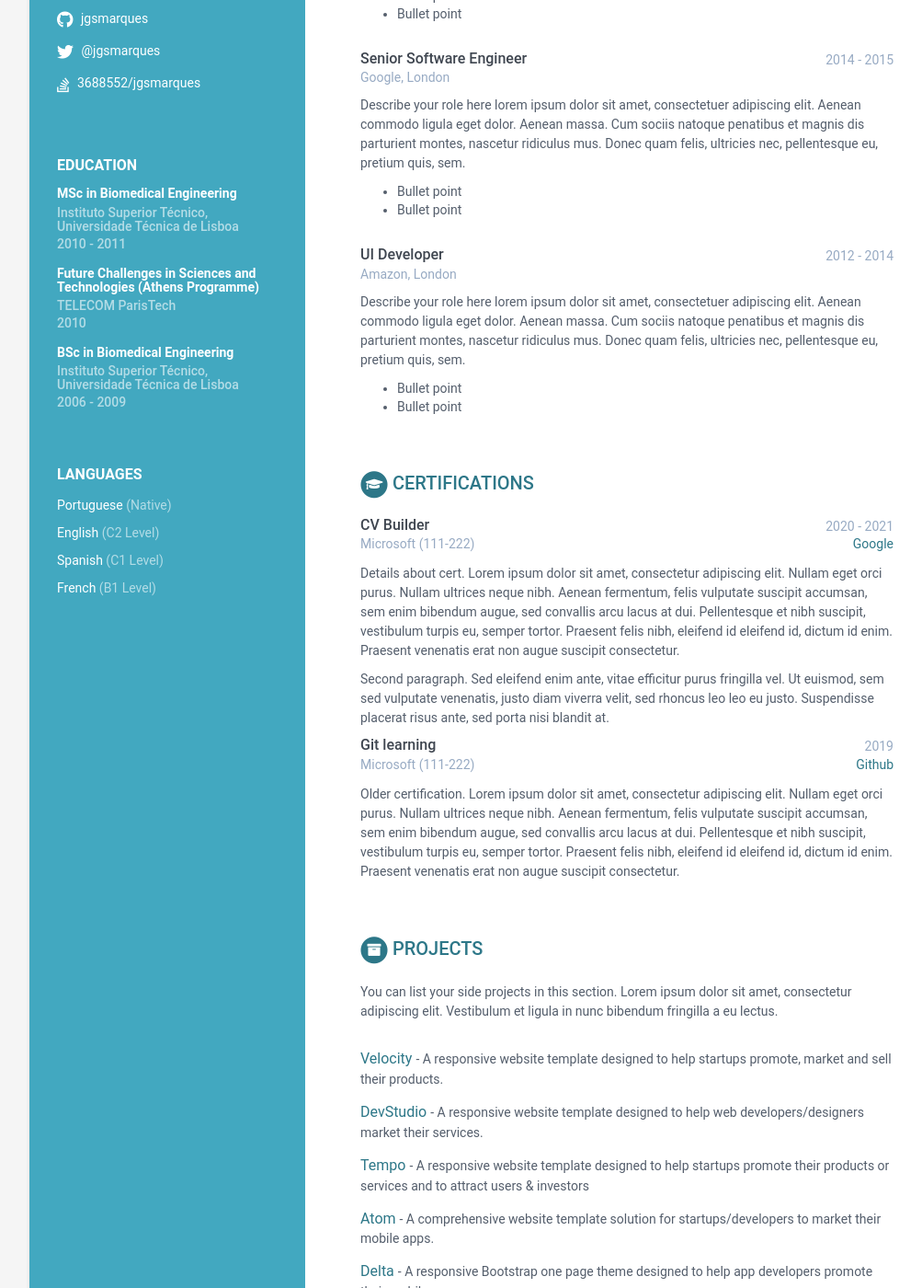
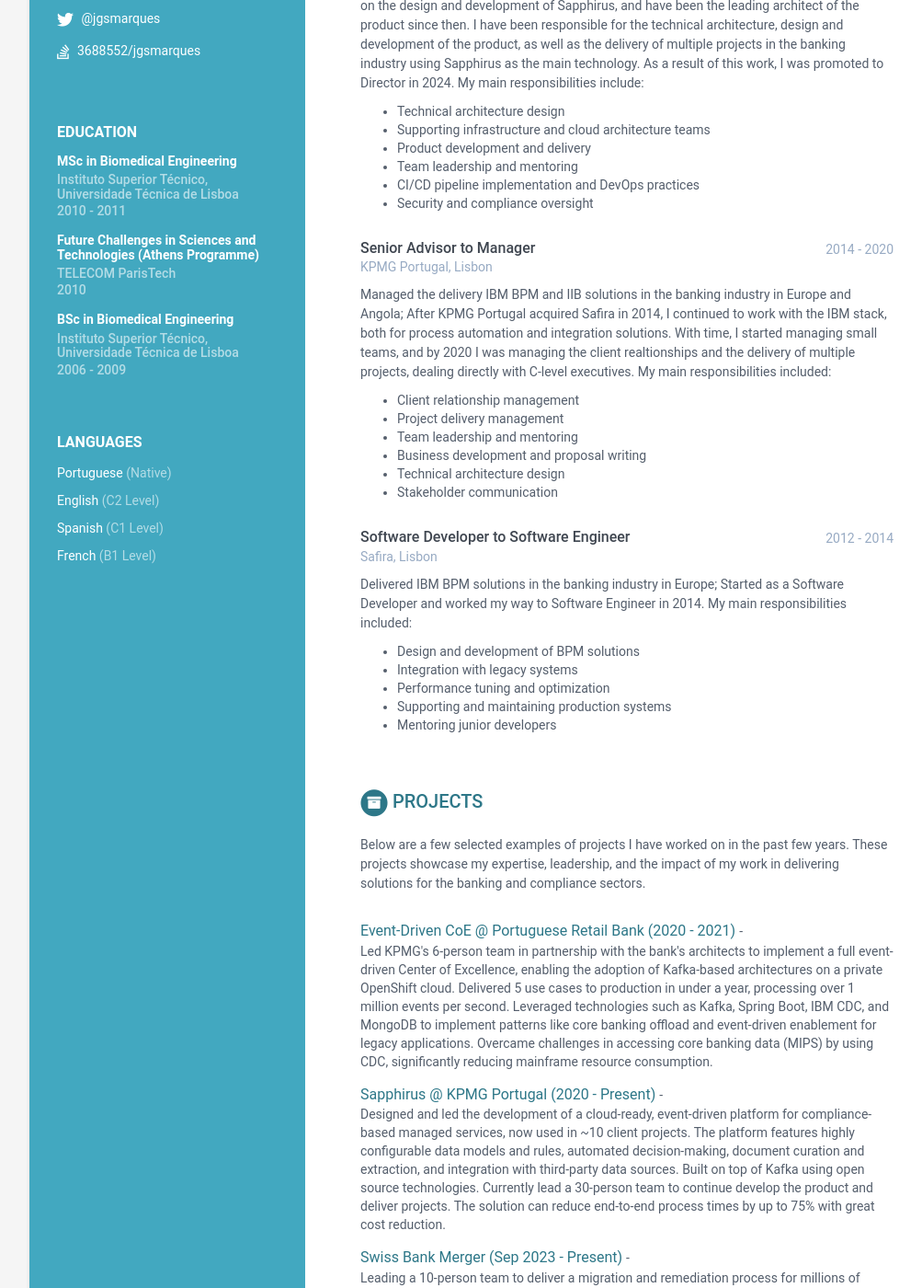
Before and after one commit to jgsmarques/jgsmarques.github.io, a Jekyll site: the page built from index.html, in a window 1280 px wide and 1400 px high, scrolled down 535 px. Shown: the whole window at 92% size, without its empty margins (108-1111 px from the left). Built offline with Jekyll 4.4.1, drawn with Linux system fonts in a browser that asks for light colours; some of the changed text lies outside the part shown.

Commit message:
feat(data.yml): update career profile and experience sections to reflect current role and responsibilities for better clarity and relevance chore(data.yml): comment out telegram entry in sidebar to remove outdated information chore(head.html): update meta tags and favicon links for improved compatibility and visual identity chore(projects.html): clean up project section formatting for better readability chore(images): remove unused image files to declutter the assets directory feat(favicon): add new favicon images for better branding across different platforms

```diff
--- a/_data/data.yml
+++ b/_data/data.yml
@@ -21,7 +21,7 @@ sidebar:
   linkedin: jgsmarques
   # xing: alandoe
   github: jgsmarques
-  telegram: jgmarques
+  # telegram: jgmarques
   # gitlab:
   # bitbucket:
   twitter: '@jgsmarques'
@@ -57,10 +57,13 @@ sidebar:
 career-profile:
   title: Career Profile
   summary: |
-    I have been working in IT since I completed my MSc in 2011. I started
-    as a Software Developer at Safira and I am now a Software Architect
-    at KPMG Portugal, where I focus mostly on event driven
-    microservices architectures.
+    Pragmatic, hands-on solutions architect with 12 years of experience.
+    I specialise in building event-driven platforms for the banking industry,
+    with a strong focus on compliance and regulatory solutions.
+    As Director at KPMG Portugal, I lead a 20-person product and delivery team developing
+    and delivering products that help banks meet demanding regulatory requirements from financial
+    authorities. My work bridges technology and compliance, ensuring robust, scalable solutions
+    in highly-regulated environments.
 
 education:
   title: Education
@@ -79,169 +82,116 @@ education:
 experiences:
   title: Experience
   info:
-    - role: Lead Developer
-      time: 2015 - Present
-      company: Startup Hubs, San Francisco
+    - role: Solutions Architect (Senior Manager / Director)
+      time: 2020 - 2024
+      company: KPMG Portugal, Lisbon
       details: |
-        Describe your role here lorem ipsum dolor sit amet, consectetuer
-        adipiscing elit. Aenean commodo ligula eget dolor. Aenean massa.
-        Cum sociis natoque penatibus et magnis dis parturient montes,
-        nascetur ridiculus mus. Donec quam felis, ultricies nec,
-        pellentesque eu, pretium quis, sem. Nulla consequat massa quis
-        enim. Donec pede justo. Sed ut perspiciatis unde omnis iste natus
-        error sit voluptatem accusantium doloremque laudantium, totam rem
-        aperiam, eaque ipsa quae ab illo inventore veritatis et quasi
-        architecto beatae vitae dicta sunt explicabo.
-          - Bullet point
-          - Bullet point
-    - role: Senior Software Engineer
-      time: 2014 - 2015
-      company: Google, London
+        In 2020, I shifted my focus from IBM solutions to a more challenging role as an Architect in an
+        emerging area related with event-driven architectures. I worked for a few months in the design of
+        Sapphirus, a new product in KPMG Portugal, and by the end of 2020 I was leading a team in a
+        leading bank in Portugal to implement a CoE (Centre of Excellence) for event-driven architectures,
+        using Kafka as the main technology. By the end of 2021, I started to focus only on the design and
+        development of Sapphirus, and have been the leading architect of the product since then. I have
+        been responsible for the technical architecture, design and development of the product, as well as
+        the delivery of multiple projects in the banking industry using Sapphirus as the main technology.
+        As a result of this work, I was promoted to Director in 2024.
+        My main responsibilities include:
+          - Technical architecture design
+          - Supporting infrastructure and cloud architecture teams
+          - Product development and delivery
+          - Team leadership and mentoring
+          - CI/CD pipeline implementation and DevOps practices
+          - Security and compliance oversight
+
+    - role: Senior Advisor to Manager
+      time: 2014 - 2020
+      company: KPMG Portugal, Lisbon
       details: |
-        Describe your role here lorem ipsum dolor sit amet, consectetuer
-        adipiscing elit. Aenean commodo ligula eget dolor. Aenean massa.
-        Cum sociis natoque penatibus et magnis dis parturient montes,
-        nascetur ridiculus mus. Donec quam felis, ultricies nec,
-        pellentesque eu, pretium quis, sem.
-          - Bullet point
-          - Bullet point
-    - role: UI Developer
+        Managed the delivery IBM BPM and IIB solutions in the banking industry in Europe and Angola;
+        After KPMG Portugal acquired Safira in 2014, I continued to work with the IBM stack, both
+        for process automation and integration solutions. With time, I started managing small teams, and by
+        2020 I was managing the client realtionships and the delivery of multiple projects, dealing directly
+        with C-level executives.
+        My main responsibilities included:
+          - Client relationship management
+          - Project delivery management
+          - Team leadership and mentoring
+          - Business development and proposal writing
+          - Technical architecture design
+          - Stakeholder communication
+    - role: Software Developer to Software Engineer
       time: 2012 - 2014
-      company: Amazon, London
+      company: Safira, Lisbon
       details: |
-        Describe your role here lorem ipsum dolor sit amet, consectetuer
-        adipiscing elit. Aenean commodo ligula eget dolor. Aenean massa.
-        Cum sociis natoque penatibus et magnis dis parturient montes,
-        nascetur ridiculus mus. Donec quam felis, ultricies nec,
-        pellentesque eu, pretium quis, sem.
-          - Bullet point
-          - Bullet point
+        Delivered IBM BPM solutions in the banking industry in Europe;
+        Started as a Software Developer and worked my way to Software Engineer in 2014.
+        My main responsibilities included:
+          - Design and development of BPM solutions
+          - Integration with legacy systems
+          - Performance tuning and optimization
+          - Supporting and maintaining production systems
+          - Mentoring junior developers
 
-certifications:
-      title: Certifications
-      list:
-        - name: CV Builder
-          start: 2020
-          end: 2021
-          organization: Microsoft
-          credentialid: 111-222
-          credentialurl: www.google.com
-          credentialname: Google
-          details: |
-            Details about cert. Lorem ipsum dolor sit amet, consectetur
-            adipiscing elit.
-            Nullam eget orci purus. Nullam ultrices neque nibh.
-            Aenean fermentum, felis vulputate suscipit accumsan,
-            sem enim bibendum augue, sed convallis arcu lacus at dui.
-            Pellentesque et nibh suscipit, vestibulum turpis eu, semper tortor.
-            Praesent felis nibh, eleifend id eleifend id, dictum id enim.
-            Praesent venenatis erat non augue suscipit consectetur.
-
-            Second paragraph. Sed eleifend enim ante, vitae efficitur purus
-            fringilla vel. Ut euismod, sem sed vulputate venenatis,
-            justo diam viverra velit, sed rhoncus leo leo eu justo.
-            Suspendisse placerat risus ante, sed porta nisi blandit at.
-        - name: Git learning
-          start: 2019
-          end:
-          organization: Microsoft
-          credentialid: 111-222
-          credentialurl: www.github.com
-          credentialname: Github
-          details: |
-            Older certification. Lorem ipsum dolor sit amet, consectetur
-            adipiscing elit.
-            Nullam eget orci purus. Nullam ultrices neque nibh.
-            Aenean fermentum, felis vulputate suscipit accumsan,
-            sem enim bibendum augue, sed convallis arcu lacus at dui.
-            Pellentesque et nibh suscipit, vestibulum turpis eu, semper tortor.
-            Praesent felis nibh, eleifend id eleifend id, dictum id enim.
-            Praesent venenatis erat non augue suscipit consectetur.
 
 projects:
   title: Projects
   intro: >
-    You can list your side projects in this
-    section. Lorem ipsum dolor sit amet, consectetur adipiscing elit.
-    Vestibulum et ligula in nunc bibendum fringilla a eu lectus.
+    Below are a few selected examples of projects I have worked on in the past few years.
+    These projects showcase my expertise, leadership, and the impact of my work in delivering
+    solutions for the banking and compliance sectors.
+
   assignments:
-    - title: Velocity
-      link: "#hook"
-      tagline: "A responsive website template designed to help startups promote, market and sell their products."
+    - title: Event-Driven CoE @ Portuguese Retail Bank (2020 - 2021)
+      tagline: |
+        Led KPMG's 6-person team in partnership with the bank's architects to implement a full
+        event-driven Center of Excellence, enabling the adoption of Kafka-based architectures
+        on a private OpenShift cloud. Delivered 5 use cases to production in under a year,
+        processing over 1 million events per second. Leveraged technologies such as Kafka,
+        Spring Boot, IBM CDC, and MongoDB to implement patterns like core banking offload and
+        event-driven enablement for legacy applications. Overcame challenges in accessing core
+        banking data (MIPS) by using CDC, significantly reducing mainframe resource consumption.
 
-    - title: DevStudio
-      link: "#"
-      tagline: "A responsive website template designed to help web developers/designers market their services."
+    - title: Sapphirus @ KPMG Portugal (2020 - Present)
+      tagline: |
+        Designed and led the development of a cloud-ready, event-driven platform for compliance-based
+        managed services, now used in ~10 client projects. The platform features highly configurable
+        data models and rules, automated decision-making, document curation and extraction, and
+        integration with third-party data sources. Built on top of Kafka using open source technologies.
+        Currently lead a 30-person team to continue develop the product and deliver projects.
+        The solution can reduce end-to-end process times by up to 75% with great cost reduction.
 
-    - title: Tempo
-      link: "#"
-      tagline: "A responsive website template designed to help startups promote their products or services and to attract users &amp; investors"
+    - title: Swiss Bank Merger (Sep 2023 - Present)
+      tagline: |
+        Leading a 10-person team to deliver a migration and remediation process for millions of
+        clients as part of the merger of two major Swiss banks. Built on top of Sapphirus, the
+        solution manages complex customer remediation workflows and generates highly
+        customized customer communications under strict regulatory requirements and tight timelines.
+        The approach enabled rapid time-to-market and adaptability to the client's global operations,
+        contributing to the project's ongoing success.
 
-    - title: Atom
-      link: "#"
-      tagline: "A comprehensive website template solution for startups/developers to market their mobile apps."
-
-    - title: Delta
-      link: "#"
-      tagline: "A responsive Bootstrap one page theme designed to help app developers promote their mobile apps"
-
-#oss:
-#  title: OSS Contributions
-#  intro: >
-#    You can list your open source software contributions in this
-#    section. Lorem ipsum dolor sit amet, consectetur adipiscing elit.
-#    Vestibulum et ligula in nunc bibendum fringilla a eu lectus.
-#  contributions:
-#    - title: Tempo
-#      link: "#"
-#      tagline: "A responsive website template designed to help startups promote their products or services and to attract users &amp; investors"
+#skills:
+#    title: Skills &amp; Proficiency
 #
-#    - title: Atom
-#      link: "#"
-#      tagline: "A comprehensive website template solution for startups/developers to market their mobile apps."
+#    toolset:
+#      - name: Python & Django
+#        level: 98%
 #
-#    - title: Delta
-#      link: "#"
-#      tagline: "A responsive Bootstrap one page theme designed to help app developers promote their mobile apps"
-
-publications:
-  title: Publications
-  #intro: |
-  #  You can list your publications in this section. Lorem ipsum dolor sit
-  #  amet, consectetur adipiscing elit. Vestibulum et ligula in nunc
-  #  bibendum fringilla a eu lectus.
-  papers:
-    - title: Simulação dinâmica da infecção por VIH-1, com incorporação de fármacos, adesão, e resistência à terapêutica
-      #link: "#"
-      authors: João Marques, Susana Vinga, João Miranda Lemos, Emília Valadas, Ana Filipa Sutre
-      conference: 12th National Meeting on Infectology Update, Porto, Portugal, 2011
-
-    - title: "Local Identifiability of a HIV-1 Infection Model using a Sensitivity Approach"
-      #link: "#"
-      authors: João Marques, Susana Vinga, João Miranda Lemos
-      conference: Eighth International Workshop on Computational Systems Biology, WCSB 2011, Zurich, Switzerland
-
-skills:
-    title: Skills &amp; Proficiency
-
-    toolset:
-      - name: Python & Django
-        level: 98%
-
-      - name: Javascript & jQuery
-        level: 98%
-
-      - name: Angular
-        level: 98%
-
-      - name: HTML5 & CSS
-        level: 95%
-
-      - name: Ruby on Rails
-        level: 85%
-
-      - name: Sketch & Photoshop
-        level: 60%
+#      - name: Javascript & jQuery
+#        level: 98%
+#
+#      - name: Angular
+#        level: 98%
+#
+#      - name: HTML5 & CSS
+#        level: 95%
+#
+#      - name: Ruby on Rails
+#        level: 85%
+#
+#      - name: Sketch & Photoshop
+#        level: 60%
 
 #footer: >
 #    Designed with <i class="fas fa-heart"></i> by <a href="http://themes.3rdwavemedia.com" target="_blank" rel="nofollow">Xiaoying Riley</a>
+#footer: >
+#    Designed with <i class="fas fa-heart"></i> by <a href="http://themes.3rdwavemedia.com" target="_blank" rel="nofollow">Xiaoying Riley</a>
--- a/_includes/head.html
+++ b/_includes/head.html
@@ -2,29 +2,42 @@
   <title>{{ site.title }}</title>
 
   <!-- Meta -->
-  <meta charset="utf-8">
+  <meta charset="utf-8" />
   {% if site.chrome_mobile_color %}
-  <meta name="theme-color" content="{{ site.chrome_mobile_color }}">
+  <meta name="theme-color" content="{{ site.chrome_mobile_color }}" />
   {% endif%}
-  <meta http-equiv="X-UA-Compatible" content="IE=edge">
-  <meta name="viewport" content="width=device-width, initial-scale=1.0">
+  <meta http-equiv="X-UA-Compatible" content="IE=edge" />
+  <meta name="viewport" content="width=device-width, initial-scale=1.0" />
   <meta name="description" content="{{ site.description |default: "A beautiful
   Jekyll theme for creating resume" }}">
 
   <!-- Favicon -->
-  <link rel="shortcut icon" href="favicon.ico">
+  <link rel="icon" type="image/png" sizes="32x32" href="favicon-32.png" />
+  <link rel="icon" type="image/png" sizes="16x16" href="favicon-16.png" />
+  <link rel="apple-touch-icon" sizes="180x180" href="favicon-180.png" />
+  <link rel="shortcut icon" href="favicon.ico" />
 
   <!-- Global CSS -->
-  <link rel="stylesheet" href="{{ site.baseurl }}/assets/plugins/bootstrap/css/bootstrap.min.css">
+  <link
+    rel="stylesheet"
+    href="{{ site.baseurl }}/assets/plugins/bootstrap/css/bootstrap.min.css"
+  />
 
   <!-- Plugins CSS -->
-  <link rel="stylesheet" href="{{ site.baseurl }}/assets/plugins/font-awesome/css/all.css">
+  <link
+    rel="stylesheet"
+    href="{{ site.baseurl }}/assets/plugins/font-awesome/css/all.css"
+  />
 
   <!-- Theme CSS -->
-  <link id="theme-style" rel="stylesheet" href="{{ site.baseurl }}/assets/css/main.css">
+  <link
+    id="theme-style"
+    rel="stylesheet"
+    href="{{ site.baseurl }}/assets/css/main.css"
+  />
   <!-- HTML5 shim and Respond.js for IE8 support of HTML5 elements and media queries -->
   <!--[if lt IE 9]>
-      <script src="https://oss.maxcdn.com/html5shiv/3.7.2/html5shiv.min.js"></script>
-      <script src="https://oss.maxcdn.com/respond/1.4.2/respond.min.js"></script>
-    <![endif]-->
+    <script src="https://oss.maxcdn.com/html5shiv/3.7.2/html5shiv.min.js"></script>
+    <script src="https://oss.maxcdn.com/respond/1.4.2/respond.min.js"></script>
+  <![endif]-->
 </head>
--- a/_includes/projects.html
+++ b/_includes/projects.html
@@ -1,7 +1,5 @@
-{% assign projects = site.data.data.projects %}
-{% if projects %}
+{% assign projects = site.data.data.projects %} {% if projects %}
 <section class="section projects-section">
-
   <h2 class="section-title">
     <span class="fa-stack fa-xs">
       <i class="fas fa-circle fa-stack-2x"></i>
@@ -13,26 +11,22 @@
   {% if projects.intro %}
   <div class="intro">
     <p>{{ projects.intro }}</p>
-  </div><!--//intro-->
-  {% endif %}
-
-  {% for project in projects.assignments %}
+  </div>
+  <!--//intro-->
+  {% endif %} {% for project in projects.assignments %}
   <div class="item">
-
     <span class="project-title">
       {% if project.link %}
       <a href="{{ project.link }}" target="_blank">{{ project.title }}</a>
-        {% else %}
-        {{ project.title }}
-        {% endif %}
+      {% else %} {{ project.title }} {% endif %}
     </span>
 
-      {% if project.tagline %}
-      - <span class="project-tagline">{{ project.tagline }}</span>
+    {% if project.tagline %} -
+    <div class="project-tagline">{{ project.tagline }}</div>
     {% endif %}
-
-    </div><!--//item-->
+  </div>
+  <!--//item-->
   {% endfor %}
-
-</section><!--//section-->
+</section>
+<!--//section-->
 {% endif %}
```
Also changed, not shown: assets/images/berry.jpg (deleted), assets/images/blue.jpg (deleted), assets/images/ceramic.jpg (deleted), assets/images/desktop.png (deleted), assets/images/green.jpg (deleted), assets/images/mobile.png (deleted), assets/images/orange.jpg (deleted), assets/images/profile.png, assets/images/turquoise.jpg (deleted), favicon-16.png (added), favicon-180.png (added), favicon-32.png (added), favicon-48.png (added), favicon-512.png (added), 1 more files. Lines whose indentation alone changed are shown as unchanged.
